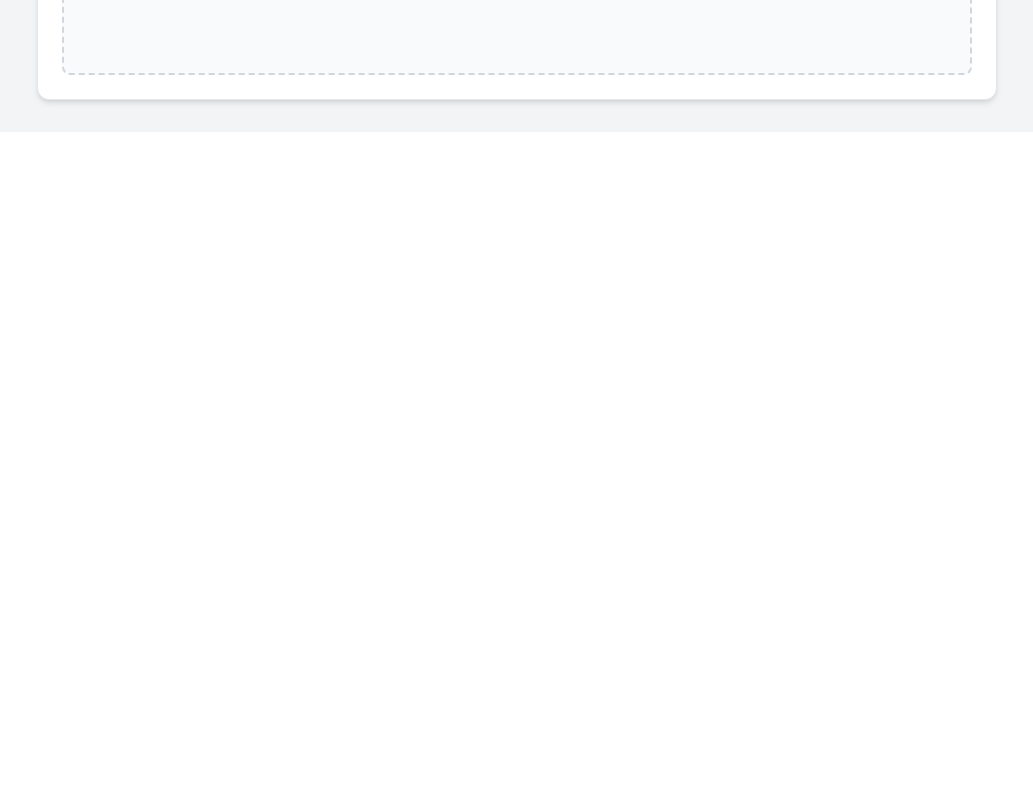
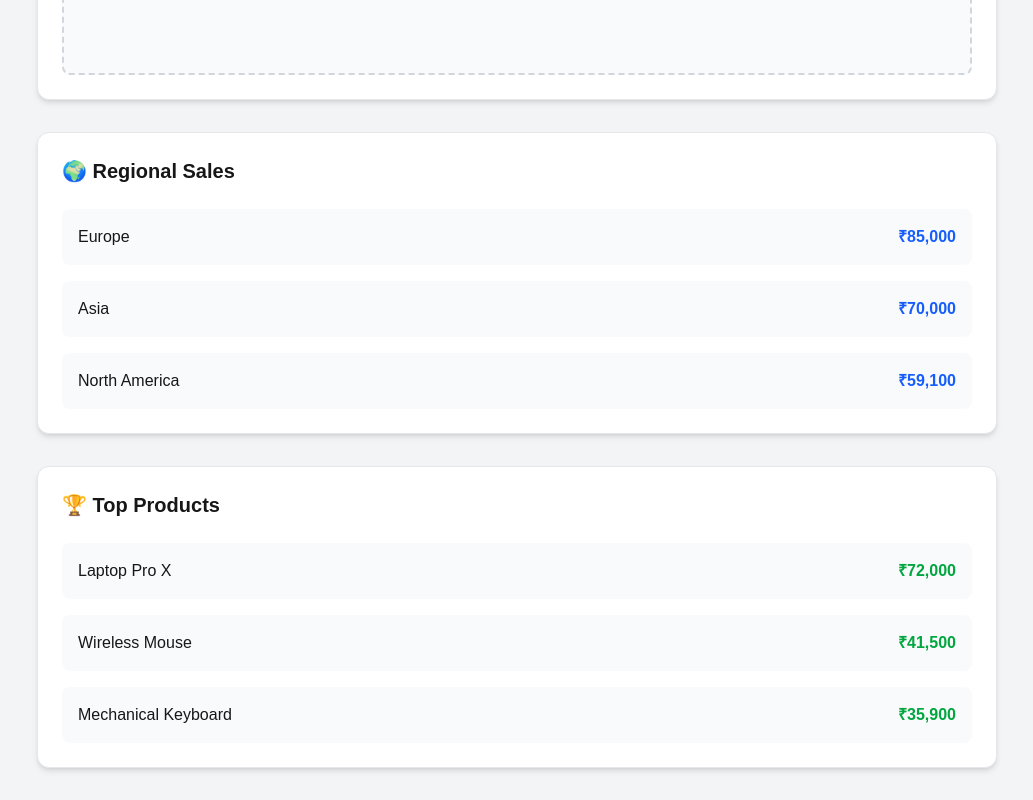
Before and after one commit to Nikki-16-coder/metriminds, a Next.js app: page / in a window 1280 px wide. Shown: the part 940-1740 px from the top of the page, without its empty margins (123-1156 px from the left). Before the commit the page ends 1072 px from the top, so only its background shows below. Built offline with nearby package versions, Linux system fonts and the light colour scheme.

Commit message:
Add dashboard analytics components

```diff
--- a/src/app/page.tsx
+++ b/src/app/page.tsx
@@ -3,6 +3,8 @@ import ChatInput from "../components/chat/ChatInput";
 import ResponsePanel from "../components/chat/ResponsePanel";
 import KPICards from "../components/dashboard/KPICards";
 import RevenueChart from "../components/charts/RevenueChart";
+import RegionalSales from "../components/dashboard/RegionalSales";
+import TopProducts from "../components/dashboard/TopProducts";
 export default function Home() {
   return (
     <main className="min-h-screen bg-gray-100">
@@ -21,6 +23,8 @@ export default function Home() {
         <ResponsePanel />
         <KPICards />
         <RevenueChart />
+        <RegionalSales />
+        <TopProducts />
       </div>
     </main>
   );
--- /dev/null
+++ b/src/components/dashboard/RegionalSales.tsx
@@ -0,0 +1,41 @@
+const regions = [
+  {
+    name: "Europe",
+    revenue: "₹85,000",
+  },
+  {
+    name: "Asia",
+    revenue: "₹70,000",
+  },
+  {
+    name: "North America",
+    revenue: "₹59,100",
+  },
+];
+
+export default function RegionalSales() {
+  return (
+    <div className="mt-8 rounded-xl border border-gray-200 bg-white p-6 shadow-md">
+      <h2 className="mb-6 text-xl font-semibold">
+        🌍 Regional Sales
+      </h2>
+
+      <div className="space-y-4">
+        {regions.map((region) => (
+          <div
+            key={region.name}
+            className="flex items-center justify-between rounded-lg bg-gray-50 p-4"
+          >
+            <span className="font-medium">
+              {region.name}
+            </span>
+
+            <span className="font-bold text-blue-600">
+              {region.revenue}
+            </span>
+          </div>
+        ))}
+      </div>
+    </div>
+  );
+}
--- /dev/null
+++ b/src/components/dashboard/TopProducts.tsx
@@ -0,0 +1,41 @@
+const products = [
+  {
+    name: "Laptop Pro X",
+    sales: "₹72,000",
+  },
+  {
+    name: "Wireless Mouse",
+    sales: "₹41,500",
+  },
+  {
+    name: "Mechanical Keyboard",
+    sales: "₹35,900",
+  },
+];
+
+export default function TopProducts() {
+  return (
+    <div className="mt-8 rounded-xl border border-gray-200 bg-white p-6 shadow-md">
+      <h2 className="mb-6 text-xl font-semibold">
+        🏆 Top Products
+      </h2>
+
+      <div className="space-y-4">
+        {products.map((product) => (
+          <div
+            key={product.name}
+            className="flex items-center justify-between rounded-lg bg-gray-50 p-4"
+          >
+            <span className="font-medium">
+              {product.name}
+            </span>
+
+            <span className="font-bold text-green-600">
+              {product.sales}
+            </span>
+          </div>
+        ))}
+      </div>
+    </div>
+  );
+}
```
